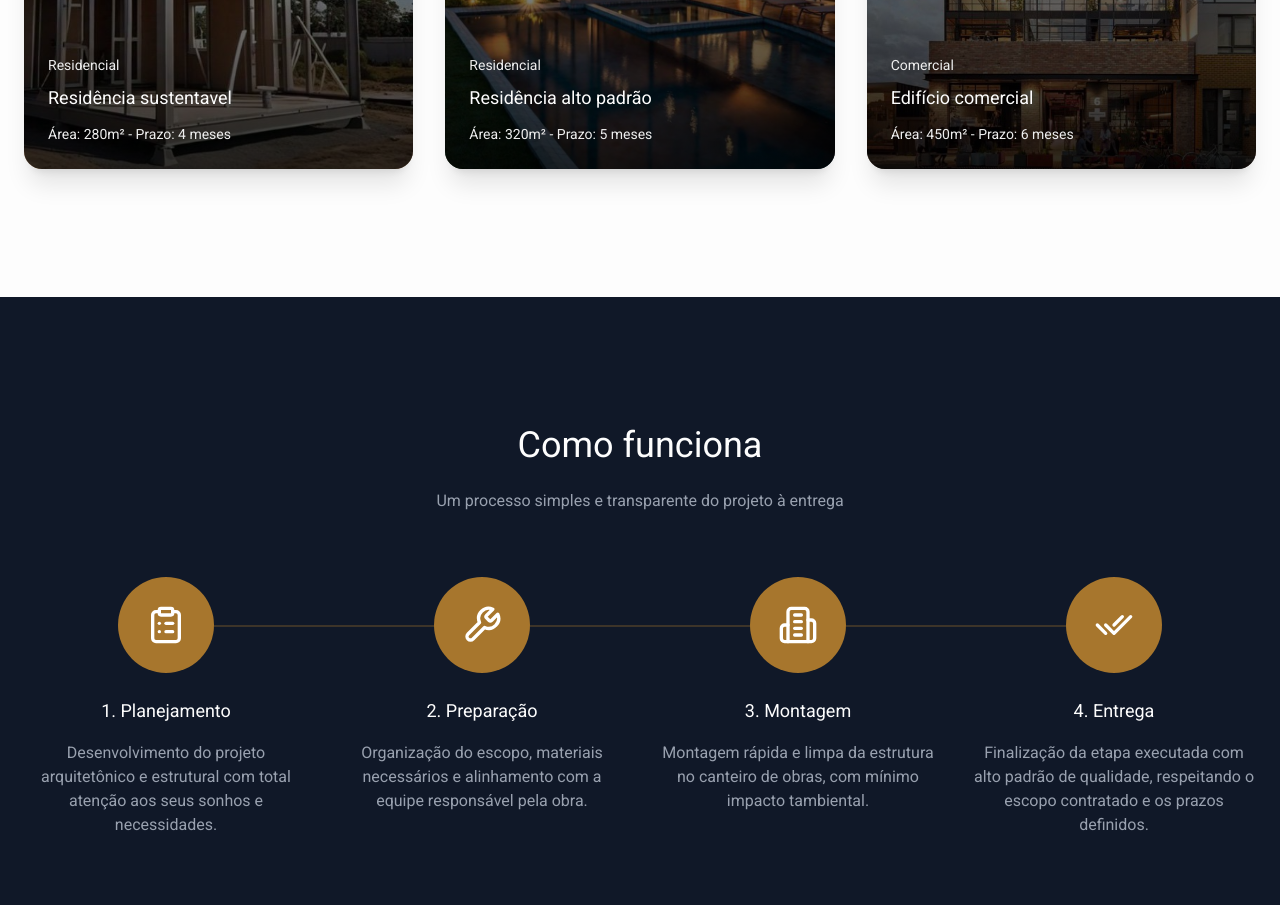
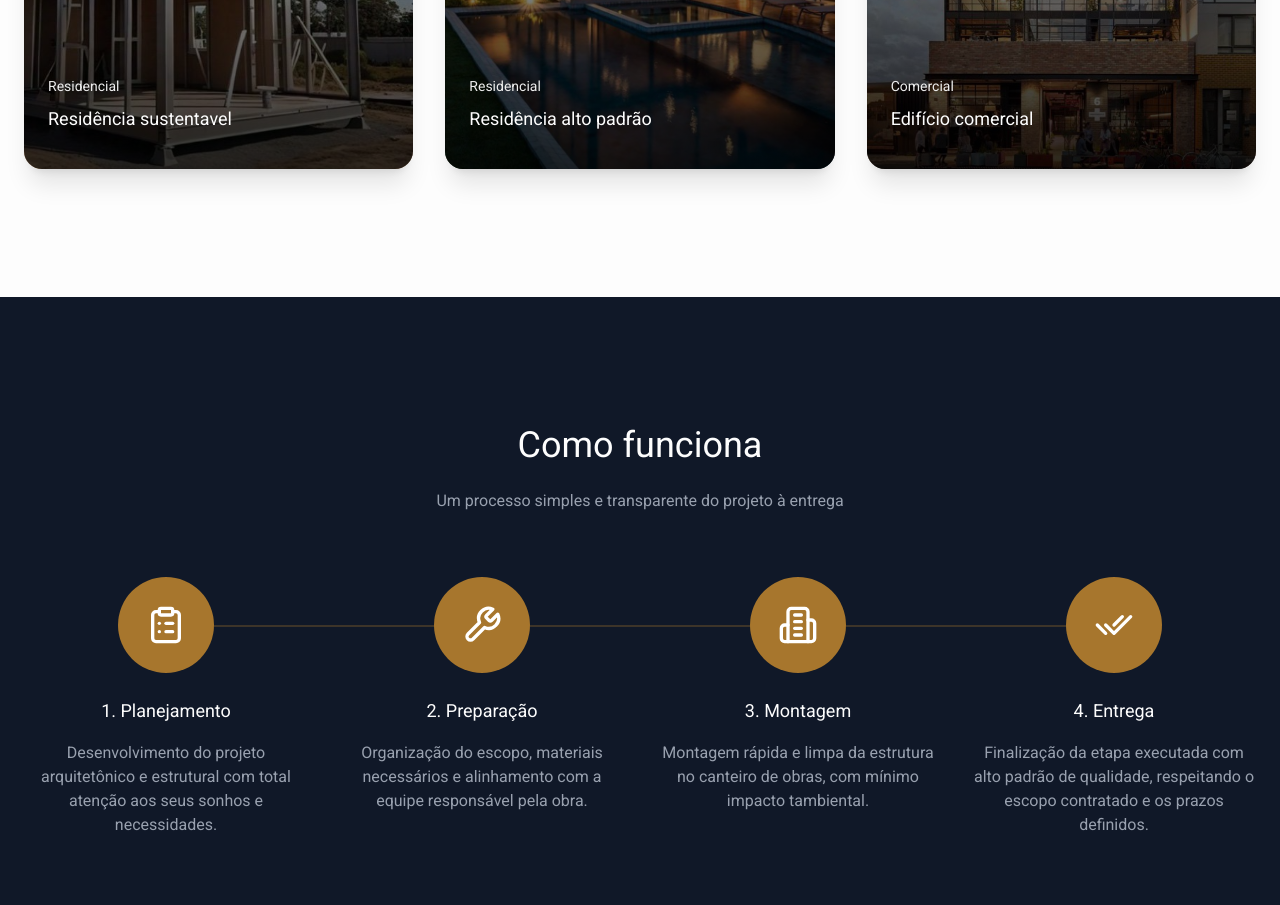
Before and after one commit to vivancesteel/vivance, a Next.js app: page / in a window 1280 px wide. Shown: the part 3360-4265 px from the top of the page. Built offline with nearby package versions, Linux system fonts and the light colour scheme; no server answers; a web font is replaced by a local one.

Commit message:
fix: remove details

```diff
--- a/app/_components/projectCatalog.tsx
+++ b/app/_components/projectCatalog.tsx
@@ -71,9 +71,9 @@ export function ProjectCatalog() {
               <h3 className="text-lg text-text-inverse mb-3 mt-2">
                 {card.title}
               </h3>
-              <p className="text-text-inverse-secundary text-md">
+              {/* <p className="text-text-inverse-secundary text-md">
                 {card.details}
-              </p>
+              </p> */}
             </div>
           </div>
         ))}
```
